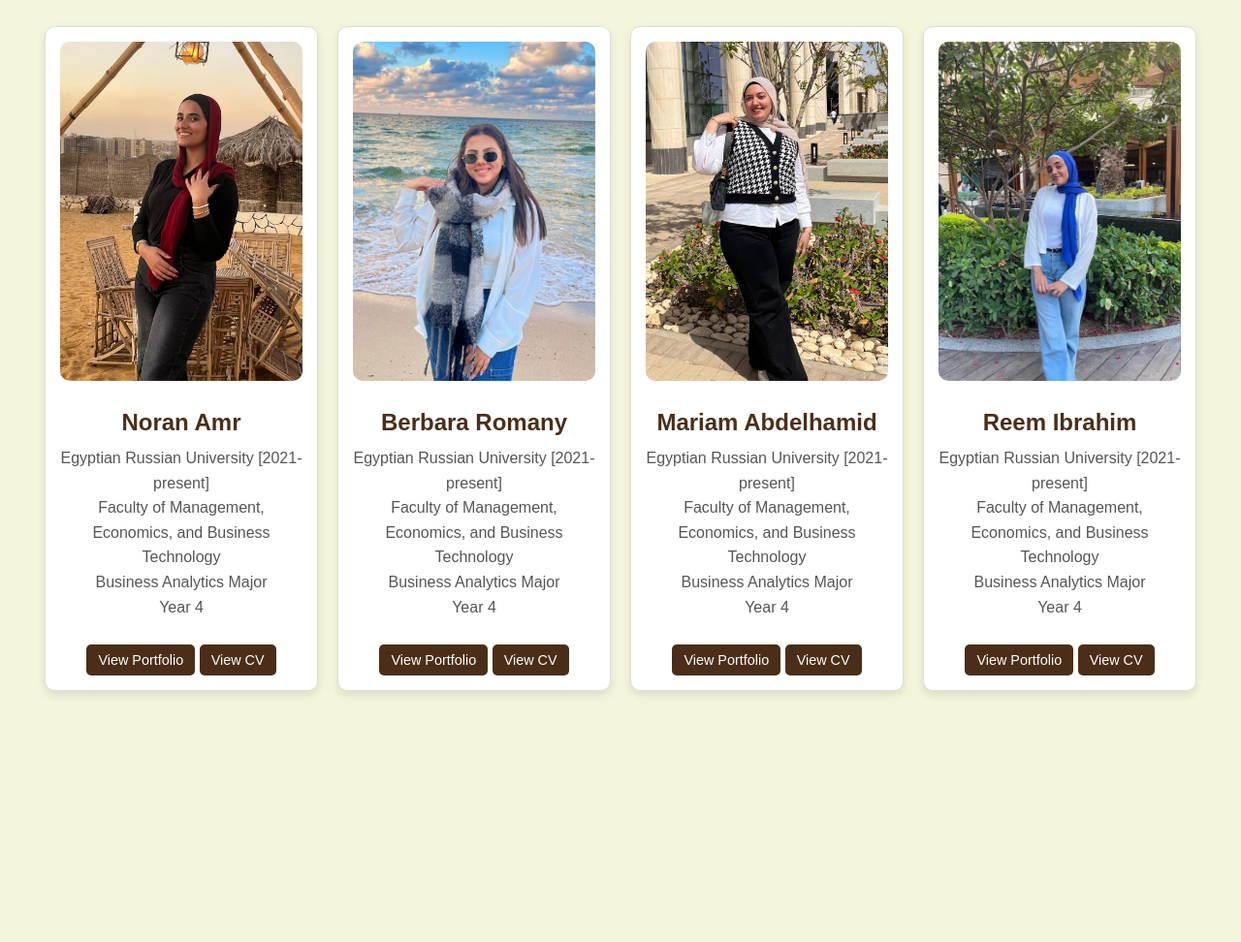
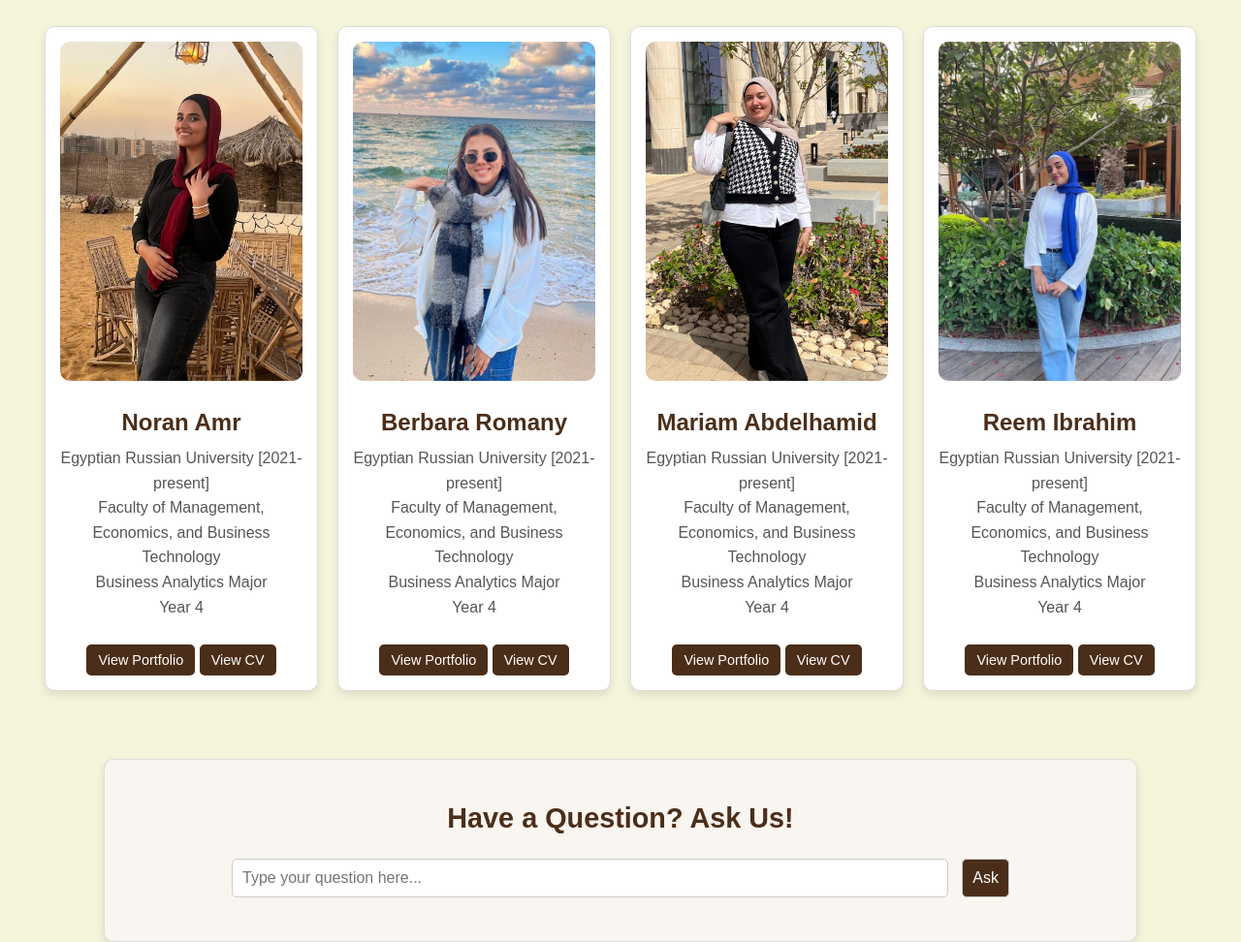
Before and after one commit to nouranamrmohamed/h, a plain HTML site: page index.html in a window 1280 px wide. Shown: the part 88-1060 px from the top of the page at 97% size. Before the commit the page ends 831 px from the top, so only its background shows below. Drawn offline with Linux system fonts and the light colour scheme.

Commit message:
Update index.html

```diff
--- a/index.html
+++ b/index.html
@@ -74,6 +74,45 @@
         .team-member a:hover {
             background-color: #3a2215;
         }
+        .qna-section {
+            margin-top: 40px;
+            padding: 20px;
+            background-color: #f9f5f0;
+            border: 1px solid #ddd;
+            border-radius: 10px;
+            width: 80%;
+            margin-left: auto;
+            margin-right: auto;
+            box-shadow: 0 4px 10px rgba(0, 0, 0, 0.1);
+        }
+        .qna-section h2 {
+            font-size: 1.8em;
+            color: #4b2e19;
+            margin-bottom: 20px;
+        }
+        .qna-section input, .qna-section button {
+            padding: 10px;
+            font-size: 1em;
+            border-radius: 5px;
+            border: 1px solid #ccc;
+            margin: 5px;
+        }
+        .qna-section input {
+            width: 70%;
+        }
+        .qna-section button {
+            background-color: #4b2e19;
+            color: #fff;
+            cursor: pointer;
+        }
+        .qna-section button:hover {
+            background-color: #3a2215;
+        }
+        .qna-section .answer {
+            margin-top: 20px;
+            font-size: 1.2em;
+            color: #333;
+        }
     </style>
 </head>
 <body>
@@ -132,5 +171,51 @@
             <a href="CV%20Reem%20EL-Houby.pdf" target="_blank">View CV</a>
         </div>
     </div>
+
+    <!-- Question and Answer Section -->
+    <div class="qna-section">
+        <h2>Have a Question? Ask Us!</h2>
+        <input type="text" id="question" placeholder="Type your question here...">
+        <button onclick="answerQuestion()">Ask</button>
+        <div class="answer" id="answer"></div>
+    </div>
+
+    <script>
+        function answerQuestion() {
+            const question = document.getElementById('question').value.toLowerCase();
+            const answerElement = document.getElementById('answer');
+
+            // Example answers - you can expand this logic
+            const answers = {
+                'who are you?': 'We are a team of Business Analytics students from the Egyptian Russian University.',
+                'what is business analytics?': 'Business analytics involves analyzing data to make informed business decisions.',
+                'how can i join your team?': 'You can contact any team member through their portfolio link for collaboration.',
+                'what year are you in?': 'We are currently in our 4th year of study.',
+                'what is the egyptian russian university?': 'It is a university offering diverse programs in Egypt, with Russian collaboration.',
+                'who is noran amr?': 'Noran Amr is a 4th-year Business Analytics student at the Egyptian Russian University.',
+                'who is berbara romany?': 'Berbara Romany is a dedicated and talented Business Analytics major in her 4th year at the Egyptian Russian University.',
+                'who is mariam abdelhamid?': 'Mariam Abdelhamid is a 4th-year Business Analytics student with a passion for data and technology.',
+                'who is reem ibrahim?': 'Reem Ibrahim is a committed 4th-year student majoring in Business Analytics at the Egyptian Russian University.',
+                'what are your projects?': 'We work on various projects in data analysis, business solutions, and technology integration.',
+                'can you help me with analytics?': 'Yes, feel free to reach out through our portfolios for collaboration opportunities.',
+                'how to contact you?': 'Use the portfolio links provided for each team member to get in touch.',
+                'what is your team goal?': 'Our goal is to master business analytics and provide innovative solutions.',
+                'what programming languages do you use?': 'We use Python, R, SQL, and other analytics tools for our work.',
+                'what tools do you use for analytics?': 'We use tools like Tableau, Power BI, Excel, and Google Analytics.',
+                'what is your main area of focus?': 'Our focus is on data-driven decision-making and business solutions.',
+                'do you work with companies?': 'Yes, we are open to collaborations with companies and organizations.',
+                'what are your future plans?': 'We aim to expand our skills and contribute to the analytics industry after graduation.',
+                'what courses have you studied?': 'We have studied courses in business analytics, data science, economics, and management.'
+                'Hello' : 'Hi! How can we help you.'
+                'Hi' : 'Hi! How can we help you.'
+                'hello' : 'Hi! How can we help you.'
+                'hi' : 'Hi! How can we help you.'
+                'what is your name' : 'We are Nouran, Mariam, Reem, and Berbara.'
+            };
+
+            // Provide an answer or fallback response
+            answerElement.textContent = answers[question] || 'Sorry, I don\'t have an answer to that question right now. Please ask another question!';
+        }
+    </script>
 </body>
 </html>
```
